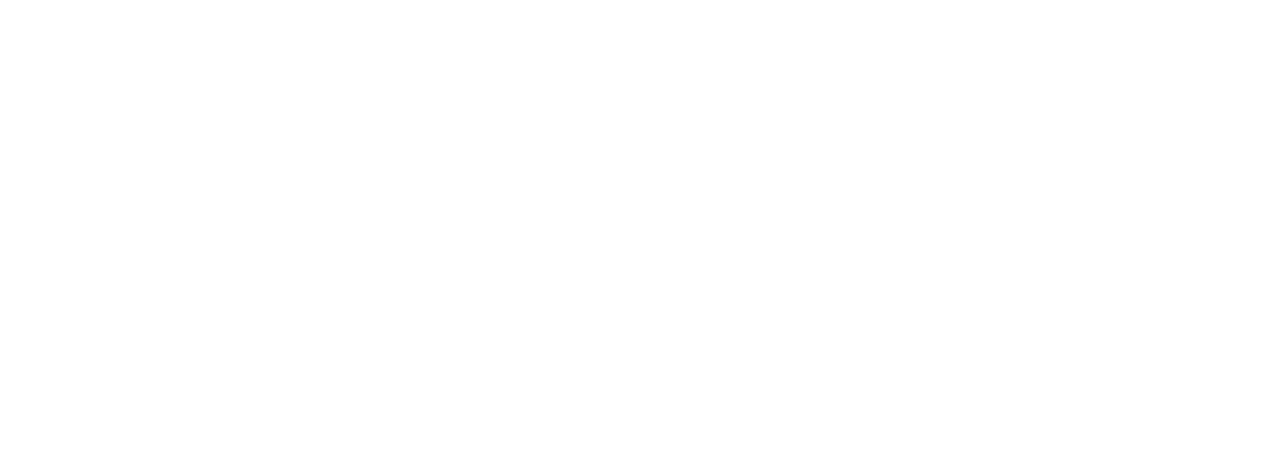
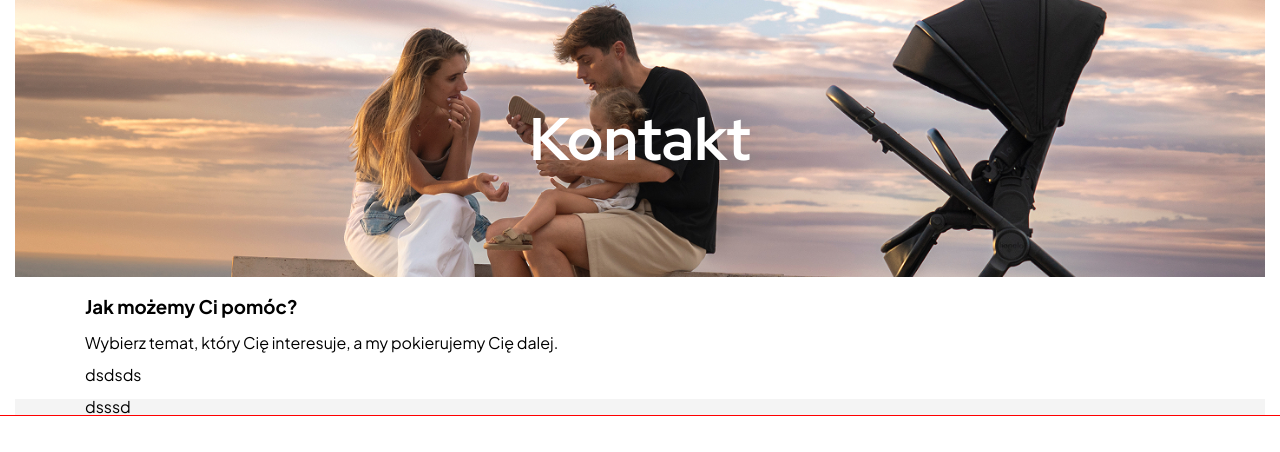
Before and after one commit to jm-BLG/New-Contact-Page, a plain HTML site: page index.html in a window 1280 px wide. Drawn offline with nearby package versions, Linux system fonts and the light colour scheme.

Commit message:
Header setuo

```diff
--- a/index.html
+++ b/index.html
@@ -1,19 +1,47 @@
 <!DOCTYPE html>
 <html lang="en">
+
 <head>
     <meta charset="UTF-8">
     <meta name="viewport" content="width=device-width, initial-scale=1.0">
     <title>Document</title>
-    <link rel="stylesheet" href="https://cdnjs.cloudflare.com/ajax/libs/normalize/8.0.1/normalize.min.css" integrity="sha512-NhSC1YmyruXifcj/KFRWoC561YpHpc5Jtzgvbuzx5VozKpWvQ+4nXhPdFgmx8xqexRcpAglTj9sIBWINXa8x5w==" crossorigin="anonymous" referrerpolicy="no-referrer" />
+    <link rel="stylesheet" href="https://cdnjs.cloudflare.com/ajax/libs/normalize/8.0.1/normalize.min.css"
+        integrity="sha512-NhSC1YmyruXifcj/KFRWoC561YpHpc5Jtzgvbuzx5VozKpWvQ+4nXhPdFgmx8xqexRcpAglTj9sIBWINXa8x5w=="
+        crossorigin="anonymous" referrerpolicy="no-referrer" />
     <link rel="preconnect" href="https://fonts.googleapis.com">
-<link rel="preconnect" href="https://fonts.gstatic.com" crossorigin>
-<link href="https://fonts.googleapis.com/css2?family=Plus+Jakarta+Sans:ital,wght@0,200..800;1,200..800&display=swap" rel="stylesheet">
+    <link rel="preconnect" href="https://fonts.gstatic.com" crossorigin>
+    <link href="https://fonts.googleapis.com/css2?family=Plus+Jakarta+Sans:ital,wght@0,200..800;1,200..800&family=Red+Hat+Display:ital,wght@0,300..900;1,300..900&display=swap"
+        rel="stylesheet">
     <link rel="stylesheet" href="/style.css">
 </head>
+
 <body>
-    <div class="lo-cms-contact lo-cms-page">
+    <section class="lo-cms-contact lo-cms-page">
+        <header class="lo-cms-header">
+            <picture class="lo-cms-header__picture">
+                <source srcset="/img/header.jpg">
+                <img class="lo-cms-header__img" src="/img/header.jpg" alt="">
+            </picture>
+            <div class="lo-cms-header__content">
+                <h2 class="lo-cms-header__title">Kontakt</h2>
+            </div>
+        </header>
+        <section class="lo-cms-content lo-cms-subheader">
+            <h3 class="lo-cms-section__title">
+                Jak możemy Ci pomóc?
+            </h3>
+            <p class="lo-cms-section__subtitle">Wybierz temat, który Cię interesuje, a my pokierujemy Cię dalej.</p>
+        </section>
+        <section class="lo-cms-content">
+            <p>dsdsds</p>
+        </section>
+        <section class="lo-cms-full-width lo-cms-bg">
+            <article class="lo-cms-content">
+                <p>dsssd</p>
+            </article>
+        </section>
 
+    </section>
+</body>
 
-    </div>
-</body>
 </html>
--- a/style.css
+++ b/style.css
@@ -0,0 +1,63 @@
+html {
+    box-sizing: border-box;
+}
+
+*, ::after, ::before {
+    box-sizing: inherit;
+}
+
+/* Symulacja contenera presty */
+body {
+    width: 100%;
+    max-width: 1550px;
+    margin-inline: auto;
+    padding-inline: 15px;
+    outline: 1px solid red;
+}
+
+.lo-cms-contact{
+    width: min(1520px, 100%);
+    margin-inline: auto;
+    font: 400 16px/1 "Plus Jakarta Sans", sans-serif;
+    position: relative;
+}
+
+.lo-cms-header{
+    width: 100%;
+    display: grid;
+}
+
+.lo-cms-bg{
+    background: #F4F4F4;
+}
+
+.lo-cms-content{
+    width: calc(100% - 140px);
+    margin-inline: auto;
+}
+
+.lo-cms-full-width{
+    width: 100%;
+}
+
+
+.lo-cms-header__img{
+    width: 100%;
+}
+
+.lo-cms-header__picture{
+    grid-column: 1 / -1;
+    grid-row: 1 / -1;
+    z-index: 1;
+}
+
+
+.lo-cms-header__content {
+    grid-column: 1 / -1;
+    grid-row: 1 / -1;
+    z-index: 2;
+    display: grid;
+    place-items: center;
+    font: 500 40px/1 "Red Hat Display", sans-serif;
+    color: #fff;
+}
```
Also changed, not shown: img/header.jpg (added).
